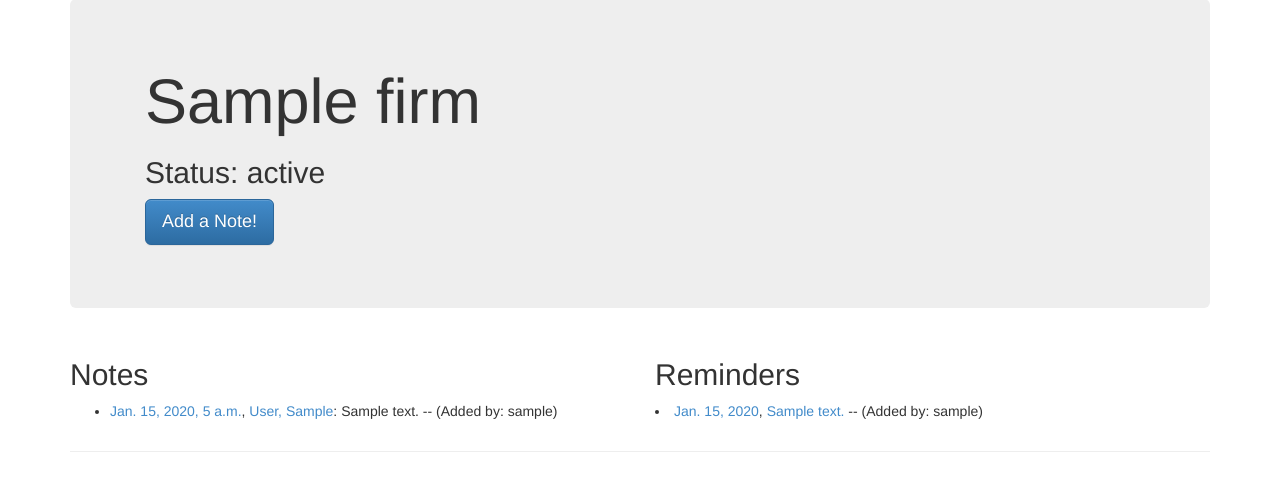
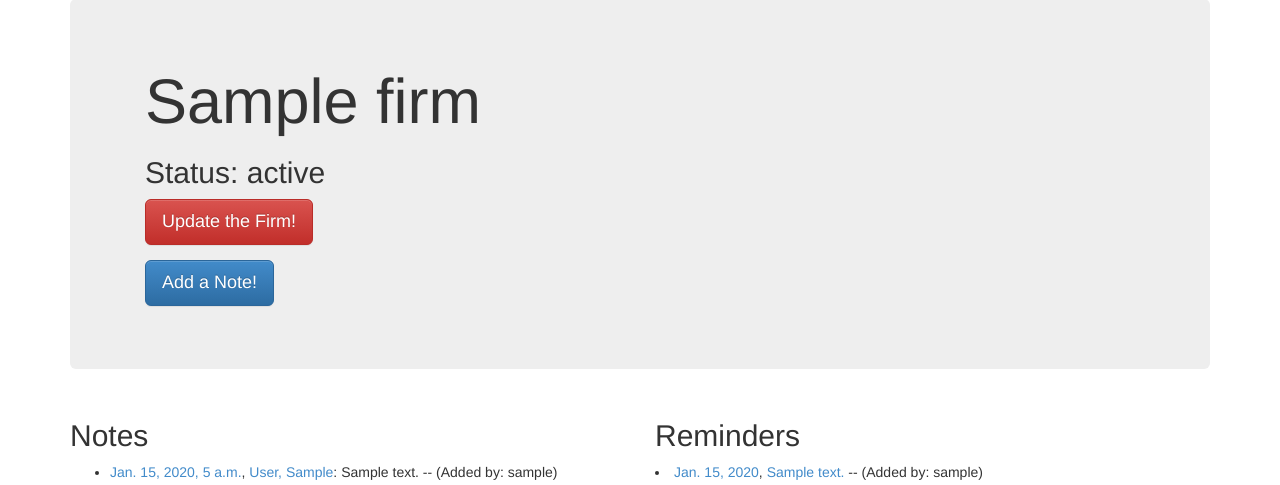
Before and after one commit to mitzvotech/raise-the-bar, a Django app: template raisethebar/app/templates/firm_view.html in a window 1280 px wide; the page is wider, and only the part inside the window is pictured. Shown: the part 51-536 px from the top of that part. Run offline with Django 3.2, Linux system fonts and the light colour scheme; tables that the repository leaves empty hold one stand-in row (values such as "Sample post"); the template is opened without the code that fills it: values that come from a table or form of the project are taken from there, most other values are stand-ins (such as "Sample title", 1, 10 or a date in 2020); some libraries are stand-ins or nearby versions.

Commit message:
added firm edit view

```diff
--- a/raisethebar/app/templates/firm_view.html
+++ b/raisethebar/app/templates/firm_view.html
@@ -5,6 +5,7 @@
       <div class="container">
         <h1>{{firm.firm_name}}</h1>
         <h2>Status: {{firm.status}}</h2>
+		<p><a class="btn btn-danger btn-lg" role="button" href="/firm/update/{{firm.id}}">Update the Firm!</a></p>
 		<p><a class="btn btn-primary btn-lg" role="button" href="/firm/addnote/{{firm.id}}">Add a Note!</a></p>
       </div>
     </div>
```
